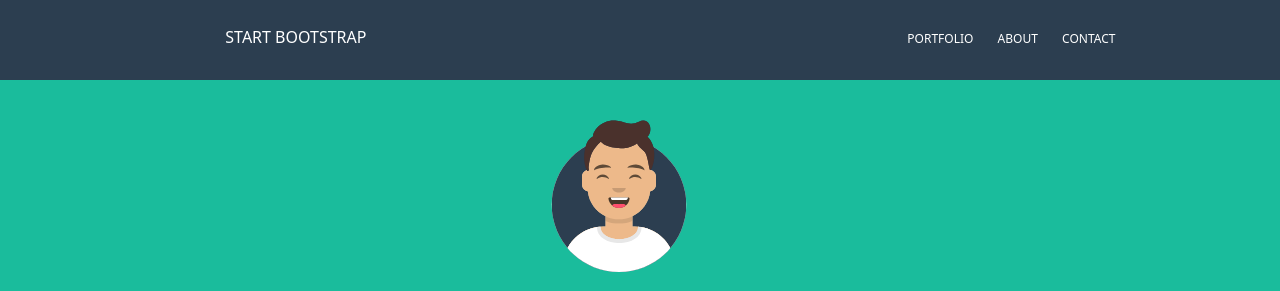
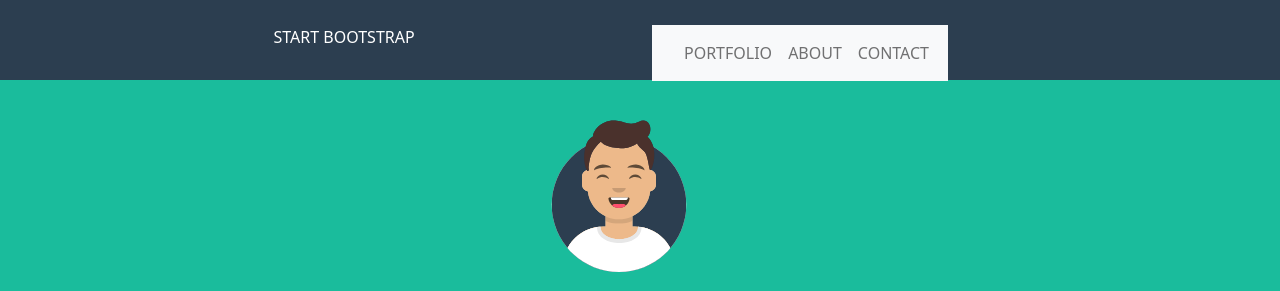
Before and after one commit to capdavide278/html-css-bootstrap-freelancer, a plain HTML site: page index.html in a window 1280 px wide. Shown: the top 291 px of the page. Drawn offline with nearby package versions, Linux system fonts and the light colour scheme.

Commit message:
inserimento navbar

```diff
--- a/css/style.css
+++ b/css/style.css
@@ -163,5 +163,5 @@ header{
 .display-flex{
     display: flex;
     flex-direction: row;
-    justify-content: end;
+    justify-content: flex-end;
 }
--- a/index.html
+++ b/index.html
@@ -17,14 +17,43 @@
     <header>
         <nav>
             <div class="container-fluid">
+
+ <!--                <nav class="navbar navbar-expand-lg navbar-light bg-light">
+                    <div class="container-fluid">
+                      <button class="navbar-toggler" type="button" data-bs-toggle="collapse" data-bs-target="#navbarNavAltMarkup" aria-controls="navbarNavAltMarkup" aria-expanded="false" aria-label="Toggle navigation">
+                        <span class="navbar-toggler-icon"></span>
+                      </button>
+                      <div class="collapse navbar-collapse" id="navbarNavAltMarkup">
+                        <div class="navbar-nav">
+                          <a class="nav-link active" aria-current="page" href="#">Home</a>
+                          <a class="nav-link" href="#">PORTFOLIO</a>
+                          <a class="nav-link" href="#">ABOUT</a>
+                          <a class="nav-link disabled">CONTACT</a>
+                        </div>
+                      </div>
+                    </div>
+                  </nav> -->
+
+
                 <div class="row">
-                    <div class="col-sm-4 col-lg-4 offset-2"><span class="scritte-bianche">START BOOTSTRAP</span></div>
-                        <div class="col-lg-3 offset-2">
-                        <ul>
-                            <li><a href="#"></a>PORTFOLIO</li>
-                            <li><a href="#"></a>ABOUT</li>
-                            <li><a href="#"></a>CONTACT</li>
-                        </ul>
+                    <div class="col-sm-4 col-lg-4 display-flex">
+                        <span class="scritte-bianche">START BOOTSTRAP</span>
+                    </div>
+                        <div class="col-lg-3 offset-lg-2">
+                            <nav class="navbar navbar-expand-lg navbar-light bg-light">
+                                <div class="container-fluid">
+                                  <button class="navbar-toggler" type="button" data-bs-toggle="collapse" data-bs-target="#navbarNavAltMarkup" aria-controls="navbarNavAltMarkup" aria-expanded="false" aria-label="Toggle navigation">
+                                    <span class="navbar-toggler-icon"></span>
+                                  </button>
+                                  <div class="collapse navbar-collapse" id="navbarNavAltMarkup">
+                                    <div class="navbar-nav">
+                                      <a class="nav-link" href="#">PORTFOLIO</a>
+                                      <a class="nav-link" href="#">ABOUT</a>
+                                      <a class="nav-link" href="#">CONTACT</a>
+                                    </div>
+                                  </div>
+                                </div>
+                            </nav>
                     </div>
                 </div>
             </div>
@@ -190,5 +219,8 @@
         </div>
     </footer>
 
+    <!-- JS bundle bootstrap5-->
+    <script src="https://cdn.jsdelivr.net/npm/bootstrap@5.1.3/dist/js/bootstrap.bundle.min.js" integrity="sha384-ka7Sk0Gln4gmtz2MlQnikT1wXgYsOg+OMhuP+IlRH9sENBO0LRn5q+8nbTov4+1p" crossorigin="anonymous"></script>
+
 </body>
 </html>
```
